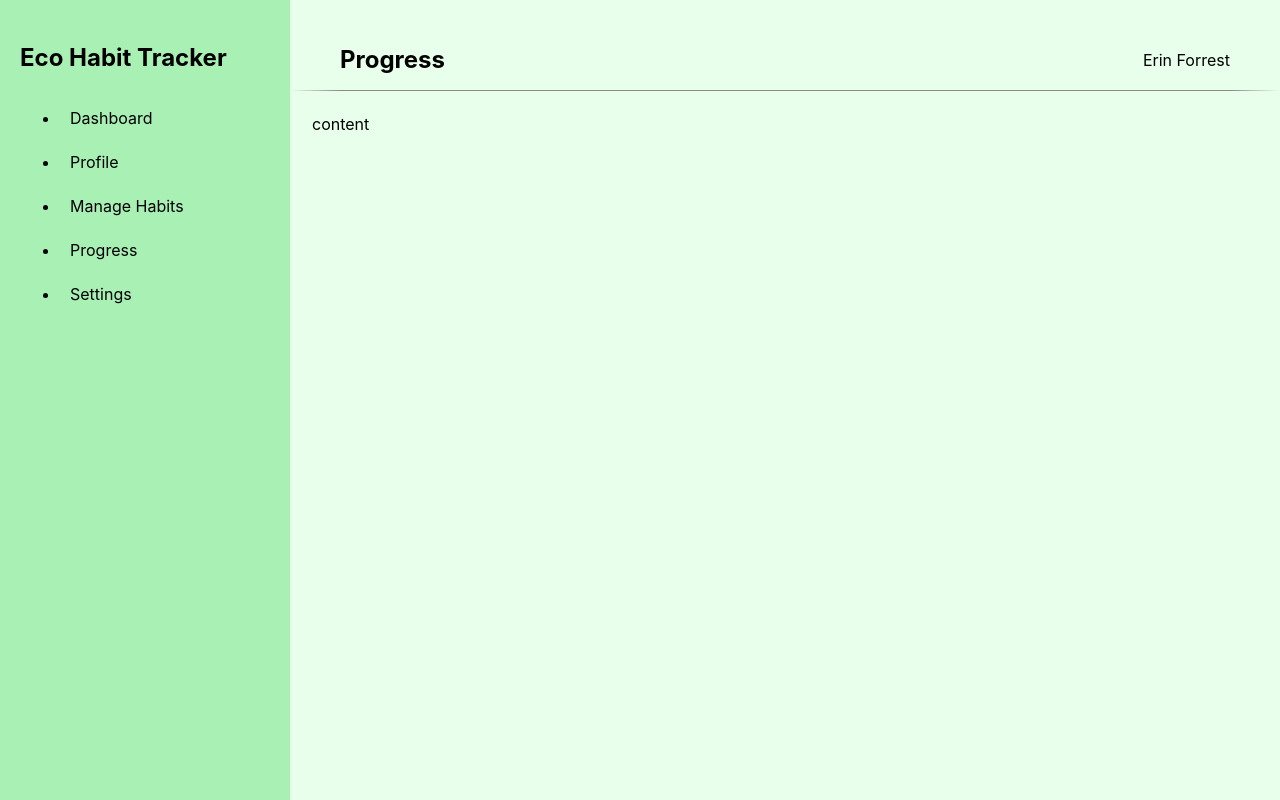
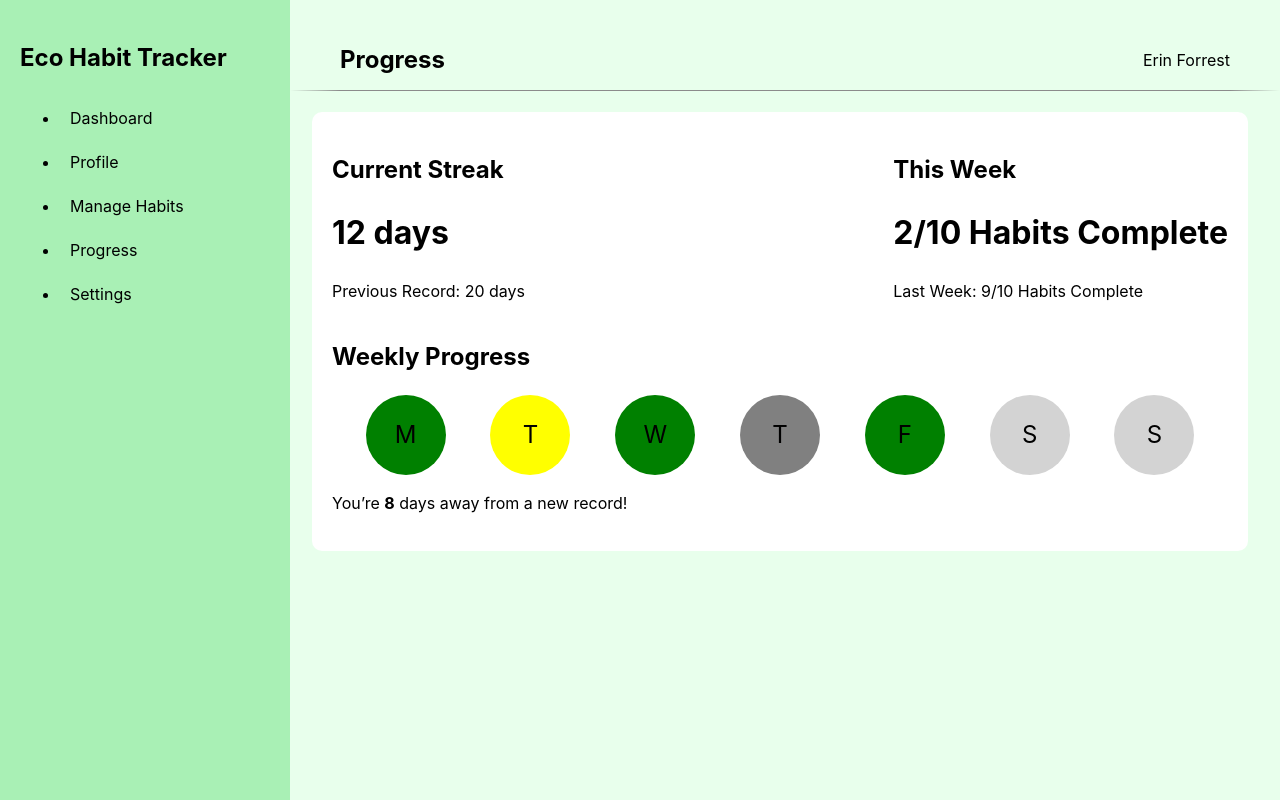
Before and after one commit to ErinF10/eco_habit_tracker, a React (Vite) app in the folder frontend/: page /progress in a window 1280 px wide. Built offline with nearby package versions, Linux system fonts and the light colour scheme.

Commit message:
Completed frontend architecture for Progress page

```diff
--- a/frontend/src/pages/Progress.jsx
+++ b/frontend/src/pages/Progress.jsx
@@ -1,6 +1,7 @@
 import React from "react";
 import Navbar from "../components/common/navbar";
 import Header from "../components/common/header";
+import CompletionIcon from "../components/dashboard/CompletionIcon";
 
 const Progress = () => {
     return (
@@ -8,11 +9,40 @@ const Progress = () => {
             <div className="navbar-container">
                 <Navbar />
             </div>
+            <div className="header-container">
+                <Header page='Progress' />
+            </div>
             <div className="main-content">
-                <div className="header-container">
-                    <Header page='Progress' />
+
+                <div className="analytics">
+                    <div className="streaks-container">
+                        <div className="current-streak-container">
+                            <h2>Current Streak</h2>
+                            <h1>12 days</h1>
+                            <p>Previous Record: 20 days</p>
+                        </div>
+                        <div className="items-completed-container">
+                            <h2>This Week</h2>
+                            <h1>2/10 Habits Complete</h1>
+                            <p>Last Week: 9/10 Habits Complete</p>
+                        </div>
+                    </div>
+
+                    <div className="progress-chart">
+                        <h2>Weekly Progress</h2>
+                        <div className="completion-icons">
+                            <CompletionIcon day='M' completionStatus='complete'/>
+                            <CompletionIcon day='T' completionStatus='partial'/>
+                            <CompletionIcon day='W' completionStatus='complete'/>
+                            <CompletionIcon day='T' completionStatus='incomplete'/>
+                            <CompletionIcon day='F' completionStatus='complete'/>
+                            <CompletionIcon day='S' completionStatus='unseen'/>
+                            <CompletionIcon day='S' completionStatus='unseen'/>
+                        </div>
+                    </div>
+
+                    <p>You’re <strong>8</strong> days away from a new record!</p>
                 </div>
-                <p>content</p>
             </div>
         </div>
     )
--- a/frontend/src/styles/App.css
+++ b/frontend/src/styles/App.css
@@ -94,13 +94,14 @@ a {
   padding: 15px;
 }
 
-.dashboard .analytics {
+/* analytics styling for dashboard and progress page */
+.analytics {
   background-color: white;
   padding: 20px;
   border-radius: 10px;
 }
 
-.dashboard .streaks-container {
+.analytics .streaks-container {
   display: flex;
   justify-content: space-between;
   width: 100%;
@@ -190,6 +191,7 @@ a {
 
 }
 
+/*Styling for Habit.jsx */
 .manage-habits .habit-name {
   display: flex;
   justify-content: space-between;
```
